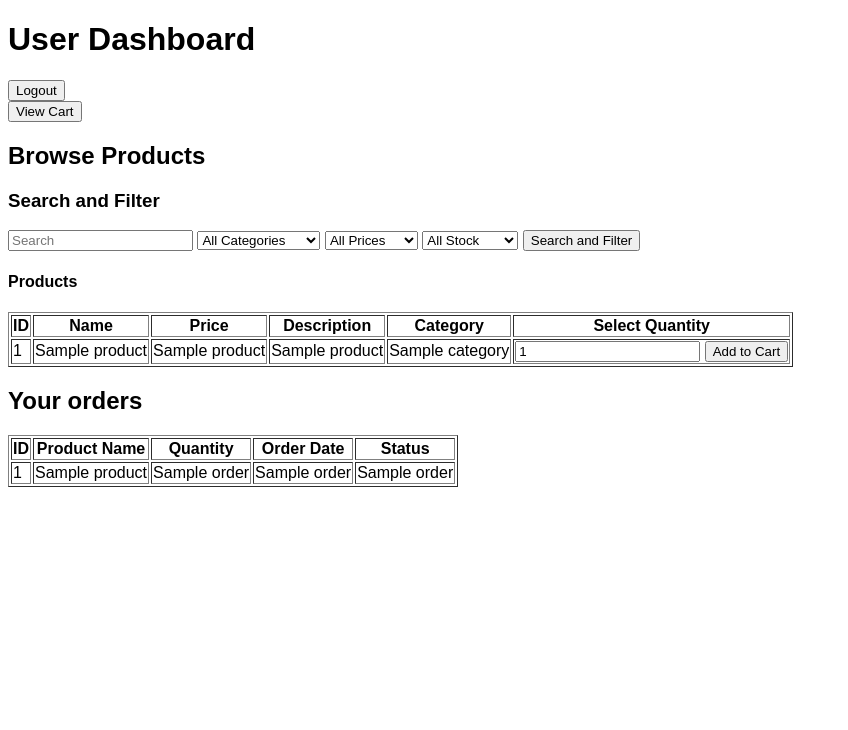
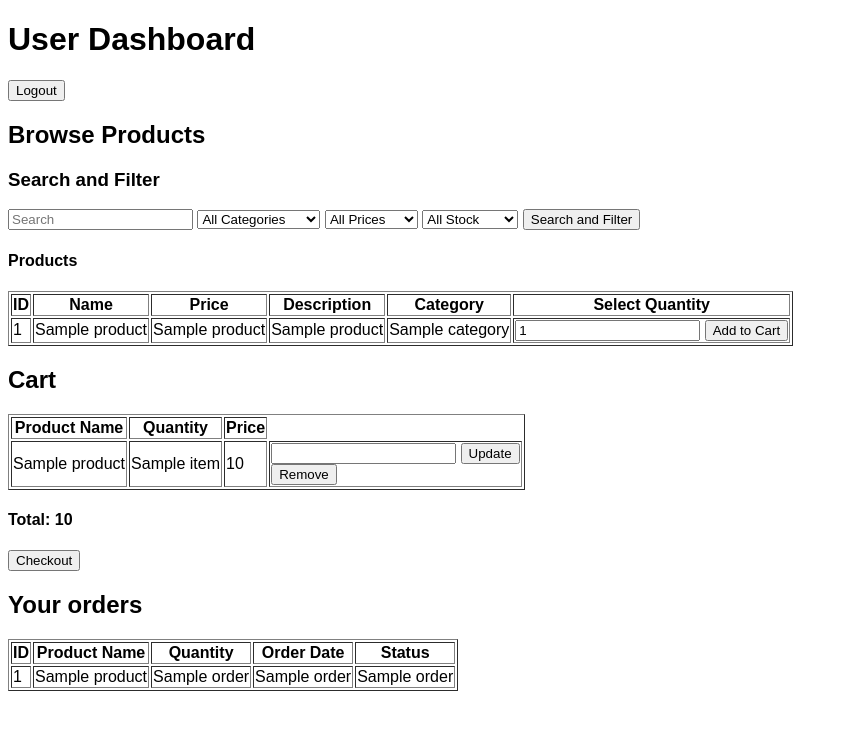
Before and after one commit to SakshxmSingh/Handicrafted_CSE202, a Flask app: template templates/user_dashboard.html in a window 1280 px wide. Shown: the top 730 px of the page, without its empty margins (0-848 px from the left). Run offline with Flask 3, Linux system fonts and the light colour scheme; the template is opened without the code that fills it: most values are stand-ins (such as "Sample title", 1, 10 or a date in 2020).

Commit message:
view cart

```diff
--- a/app.py
+++ b/app.py
@@ -58,6 +58,16 @@ def login():
 
     cursor.close()
 
+def calculate_cart_total(cart_items, products):
+    cart_total = 0
+    for item in cart_items:
+        product_id = item[1]
+        quantity = item[2]
+        product_price = products[product_id - 1][2]
+        item_total = product_price * quantity
+        cart_total += item_total
+    return cart_total
+
 @app.route('/user_dashboard')
 def user_dashboard():
     if 'user' in session:
@@ -71,8 +81,12 @@ def user_dashboard():
         user_orders = cursor.fetchall()
         cursor.execute("SELECT * FROM order_items")
         order_items = cursor.fetchall()
+        cursor.execute("SELECT * FROM cart_items WHERE cart_ID=%s", (session['user'][0],))
+        cart_items = cursor.fetchall()
+        cursor.close()
         return render_template('user_dashboard.html', products=products, categories=categories,
-                               orders=user_orders, order_items=order_items)
+                               orders=user_orders, order_items=order_items, cart_items=cart_items,
+                               cart_total=calculate_cart_total(cart_items, products))
     else:
         return redirect(url_for('index'))
 
--- a/templates/admin_dashboard.html
+++ b/templates/admin_dashboard.html
@@ -1,7 +1,7 @@
 <!DOCTYPE html>
 <html>
 <head>
-    <title>Flask + MySQL Example</title>
+    <title>Admin Dashboard | Handicrafted</title>
     <style>
         body {
             font-family: Arial, sans-serif;
--- a/templates/login.html
+++ b/templates/login.html
@@ -1,7 +1,7 @@
 <!DOCTYPE html>
 <html>
 <head>
-    <title>Handicrafted</title>
+    <title>Login | Handicrafted</title>
     <style>
         body {
             font-family: Arial, sans-serif;
--- a/templates/user_dashboard.html
+++ b/templates/user_dashboard.html
@@ -1,7 +1,7 @@
 <!DOCTYPE html>
 <html>
 <head>
-    <title>Flask + MySQL Example</title>
+    <title>User Dashboard | Handicrafted</title>
     <style>
         body {
             font-family: Arial, sans-serif;
@@ -16,9 +16,9 @@
     <form action="/logout" method="GET">
         <button type="submit">Logout</button>
     </form>
-    <form action="/user_dashboard/cart" method="GET">
+    <!-- <form action="/user_dashboard/cart" method="GET">
         <button type="submit">View Cart</button>
-    </form>
+    </form> -->
 
     <h2>Browse Products</h2>
 
@@ -74,6 +74,37 @@
         {% endfor %}
     </table>
 
+    <h2>Cart</h2>
+    <table border="1">
+        <tr>
+            <th>Product Name</th>
+            <th>Quantity</th>
+            <th>Price</th>
+        </tr>
+        {% for item in cart_items %}
+        <tr>
+            <td>{{ products[item[1] - 1][1] }}</td>
+            <td>{{ item[2] }}</td>
+            <td>{{ products[item[1] - 1][2] * item[2]}}</td>
+            <td>
+                <form action="/user_dashboard/update_cart/{{ item[0] }}" method="POST">
+                    <input type="number" name="quantity" value="{{ item[2] }}" min="1">
+                    <button type="submit">Update</button>
+                </form>
+                <form action="/user_dashboard/remove_from_cart/{{ item[0] }}" method="POST">
+                    <button type="submit">Remove</button>
+                </form>
+            </td>
+        </tr>
+        {% endfor %}
+    </table>
+
+    <h4>Total: {{ cart_total }}</h4>
+
+    <form action="/user_dashboard/checkout" method="POST">
+        <button type="submit">Checkout</button>
+    </form>
+
     <h2>Your orders</h2>
     <table border="1">
         <tr>
```
